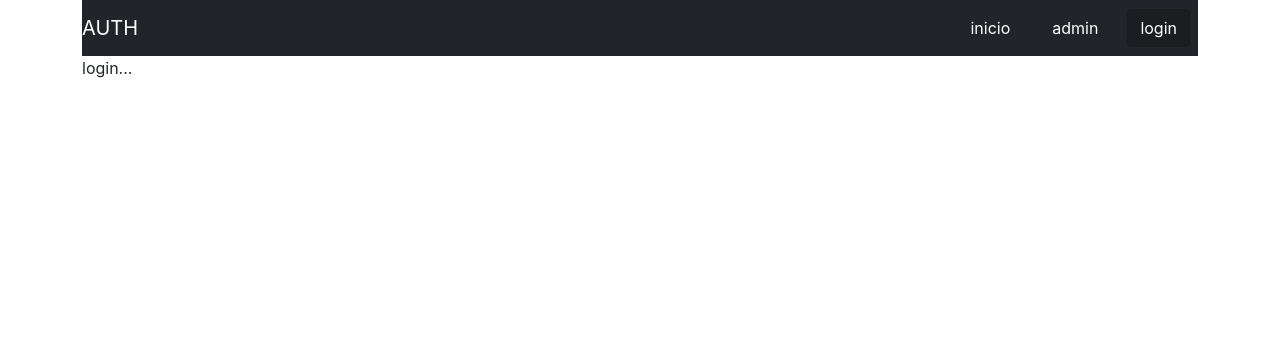
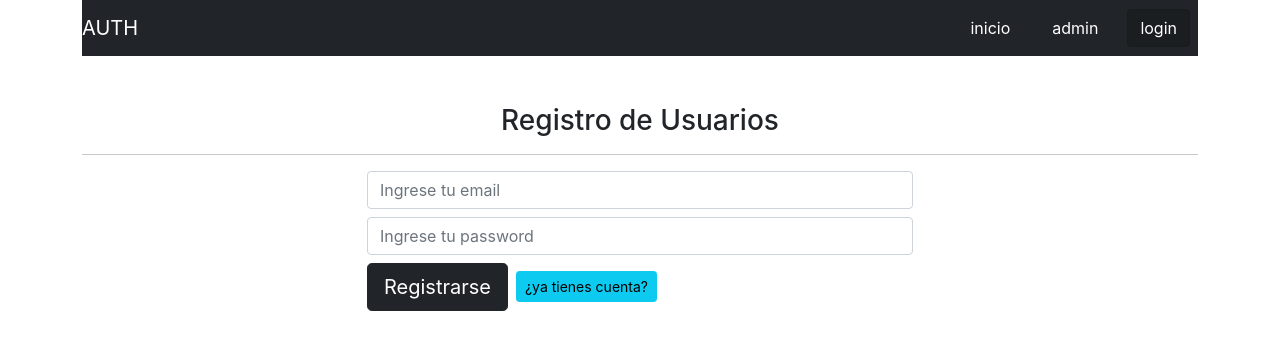
Before and after one commit to ftvalex01/login-1, a React (Create React App) app: page /login in a window 1280 px wide. Shown: the top 350 px of the page. Built offline with nearby package versions, Linux system fonts and the light colour scheme.

Commit message:
Formulario React
Practicando el formulario con validacion sencilla , switch de condicion ,y mensaje de errores

```diff
--- a/src/App.jsx
+++ b/src/App.jsx
@@ -1,7 +1,7 @@
 import React from "react";
 import { BrowserRouter as Router, Switch, Route } from 'react-router-dom'
 import Navbar from "./components/Navbar";
-
+import Login from "./components/Login";
 
 
 
@@ -13,7 +13,7 @@
       <div className="container">
         <Navbar/>
         <Switch>
-          <Route path="/login">login...</Route>
+          <Route path="/login"><Login/></Route>
           <Route path="/admin">admin...</Route>
           <Route path="/">Inicio</Route>
         </Switch>
--- /dev/null
+++ b/src/components/Login.jsx
@@ -0,0 +1,83 @@
+import React from 'react'
+
+const Login = () => {
+
+    const[email,setEmail] = React.useState('')
+    const[password,setPassword] = React.useState('')
+    const[error,setError] = React.useState(null)
+    const[esRegistro,setEsRegistro] = React.useState(true)
+
+
+   const procesarDatos = (e) =>{
+       e.preventDefault()
+       if(!email.trim()){
+           setError('Ingrese email')
+           return
+       }
+       if(!password.trim()){
+        setError('Ingrese password')
+        return
+    }
+        if(password.length < 6){ //en firebase la contraseña tiene que tener minimo 6 caracteres.
+         setError('La contraseña tiene que tener minimo 6 caracteres')
+         return
+        }
+
+        setError(null)//para quitar el mensaje de error
+        console.log('Pasando todas las validaciones')
+   }
+
+
+
+
+
+    return (
+        <div className="mt-5">
+            <h3 className="text-center">
+            {
+                esRegistro ? 'Registro de Usuarios' : 'Login de acceso'
+            }
+            </h3>
+            <hr/>
+            <div className="row justify-content-center">
+                <div className="col-12 col-sm-8 col-md-6 col-x1-4">
+                    <form onSubmit={procesarDatos}>
+                    {
+                        error && (
+                            <div className="alert alert-danger">
+                                {error}
+                            </div>
+                        )//si existe error pinta mensaje
+                    }
+                        <input
+                        type="email"
+                        className="form-control mb-2"
+                        placeholder="Ingrese tu email"
+                        onChange={(e)=>setEmail(e.target.value)}
+                        value={email}
+                        />
+                         <input
+                        type="password"
+                        className="form-control mb-2"
+                        placeholder="Ingrese tu password"
+                        onChange={(e)=>setPassword(e.target.value)}
+                        value={password}
+                        />
+                        <button className="btn btn-dark btn-lg btn-block" type="submit">
+                            {
+                                esRegistro ? 'Registrarse' : 'Acceder'
+                            }
+                        </button>
+                        <button className="btn btn-info btn-sm btn-block mx-2" onClick={()=>setEsRegistro(!esRegistro)} type="button">
+                          {
+                              esRegistro ? '¿ya tienes cuenta?' : '¿no tienes cuenta?'
+                          }
+                        </button>
+                    </form>
+                </div>
+            </div>
+        </div>
+    )
+}
+
+export default Login
```
